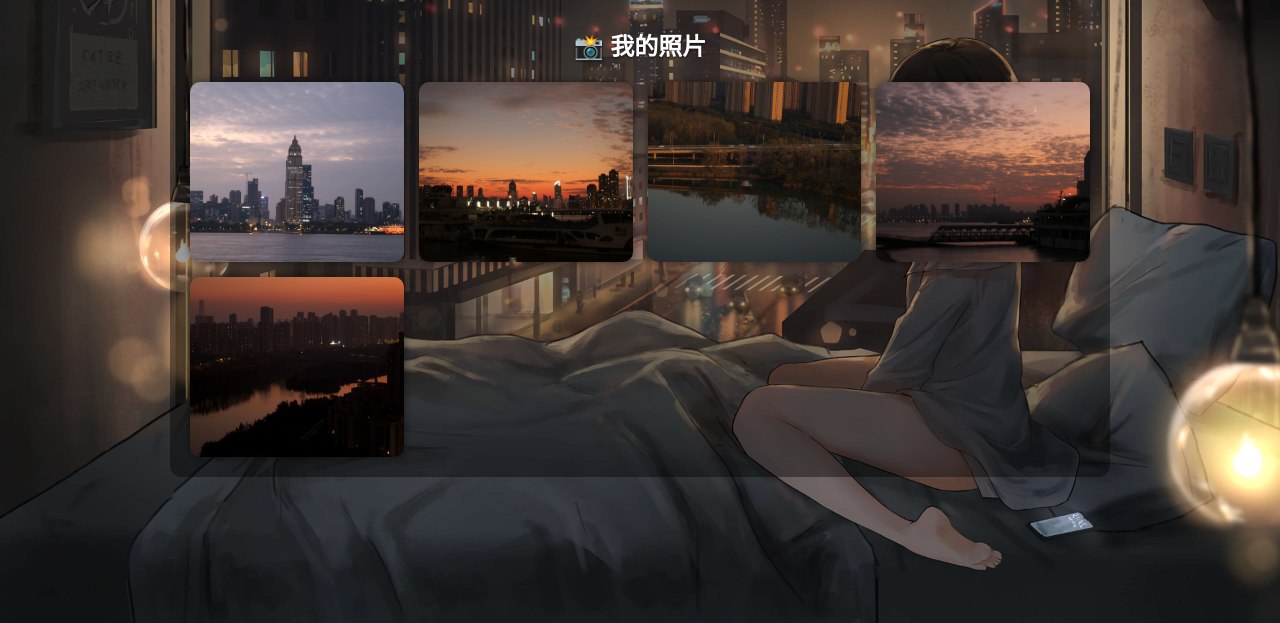
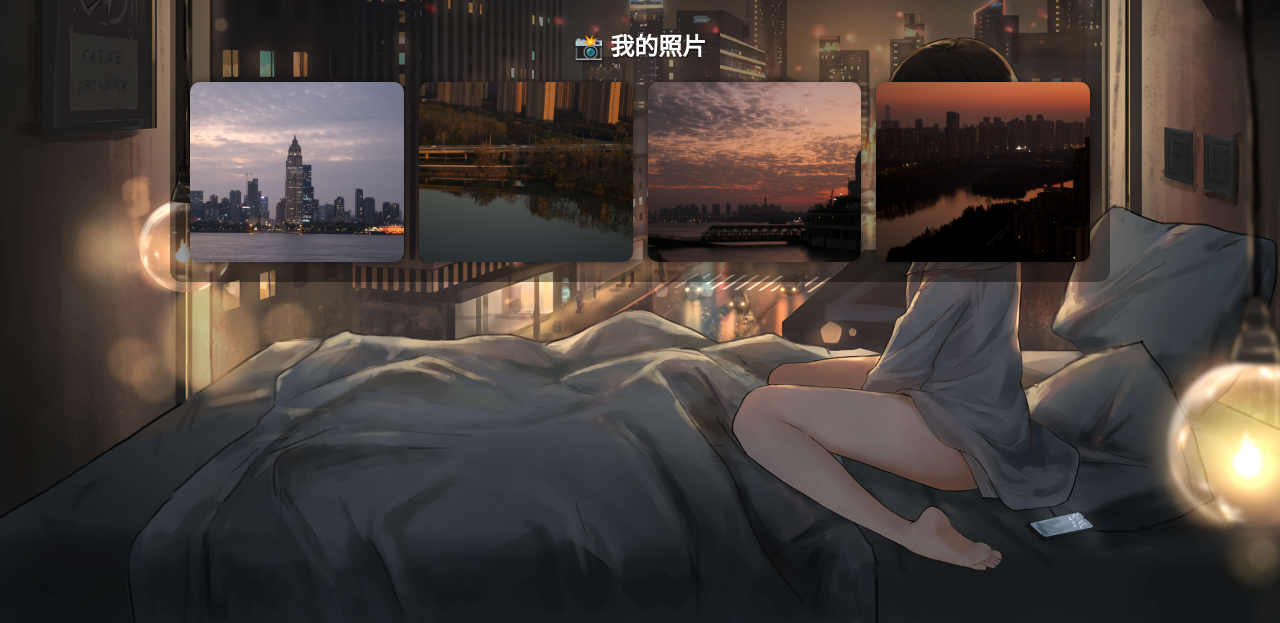
Before and after one commit to wanggougou183/wanggougou183.github.io, a plain HTML site: page index.html in a window 1280 px wide. Shown: the part 177-800 px from the top of the page. Drawn offline with Linux system fonts and the light colour scheme.

Commit message:
Update index.html

```diff
--- a/index.html
+++ b/index.html
@@ -70,7 +70,6 @@
 
         <div class="gallery">
             <img src="灯火通明.jpg">
-            <img src="夜幕降临.jpg">
             <img src="河边老桥.jpg">
             <img src="江滩傍晚.jpg">
             <img src="门前小河.jpg">
```
